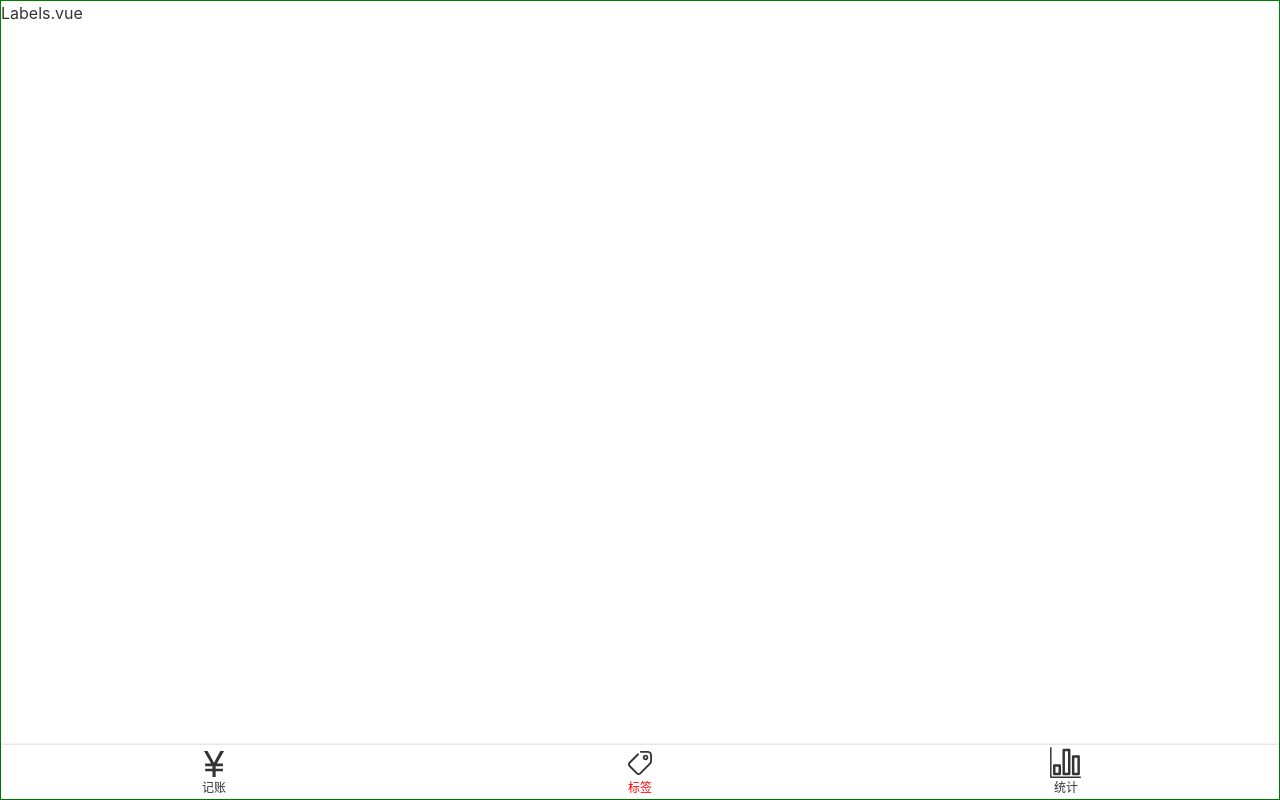
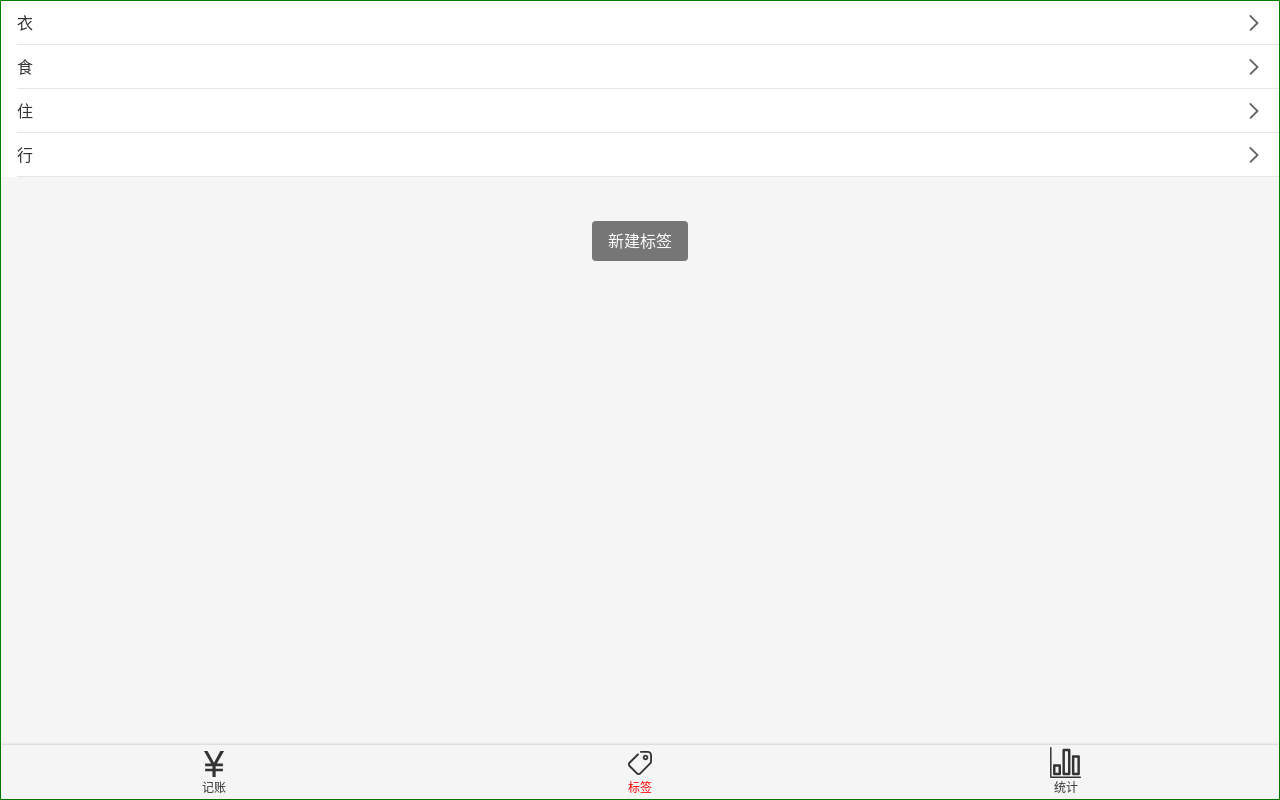
Before and after one commit to eggs530/account-1, a Vue app: page /#/labels in a window 1280 px wide. Built offline with nearby package versions, Linux system fonts and the light colour scheme.

Commit message:
完成Label.vue的HTML和CSS部分

```diff
--- a/src/App.vue
+++ b/src/App.vue
@@ -14,5 +14,6 @@
   line-height: 1.5;
   font-family:$font-hei;
   font-size: 16px;
+  background:#f5f5f5;
 }
 </style>
--- a/src/views/Labels.vue
+++ b/src/views/Labels.vue
@@ -1,6 +1,26 @@
 <template>
 <layout>
-  <p>Labels.vue</p>
+  <ol class="tags">
+    <li>
+      <span>衣</span>
+      <Icon name="right"/>
+    </li>
+    <li>
+      <span>食</span>
+      <Icon name="right"/>
+    </li>
+    <li>
+      <span>住</span>
+      <Icon name="right"/>
+    </li>
+    <li>
+      <span>行</span>
+      <Icon name="right"/>
+    </li>
+  </ol>
+  <div class="createTag-wrapper">
+    <button class="createTag">新建标签</button>
+  </div>
 </layout>
 </template>
 
@@ -11,5 +31,36 @@
 </script>
 
 <style lang="scss" scoped>
+.tags {
+  background: white;
+  font-size: 16px;
+  padding-left: 16px;
+  >li{
+    min-height: 44px;
+    display: flex;
+    align-items: center;
+    justify-content: space-between;
+    border-bottom: 1px solid #e6e6e6;
+  }
+  svg{
+    width:18px;
+    height: 18px;
+    color: #666;
+    margin-right: 16px;
+  }
+}
+.createTag {
+  background: #767676;
+  color: white;
+  border-radius: 4px;
+  border: none;
+  height: 40px;
+  padding: 0 16px;
 
+  &-wrapper {
+    text-align: center;
+    padding: 16px;
+    margin-top: 44-16px;
+  }
+}
 </style>
```
Also changed, not shown: src/assets/icons/right.svg (added).
